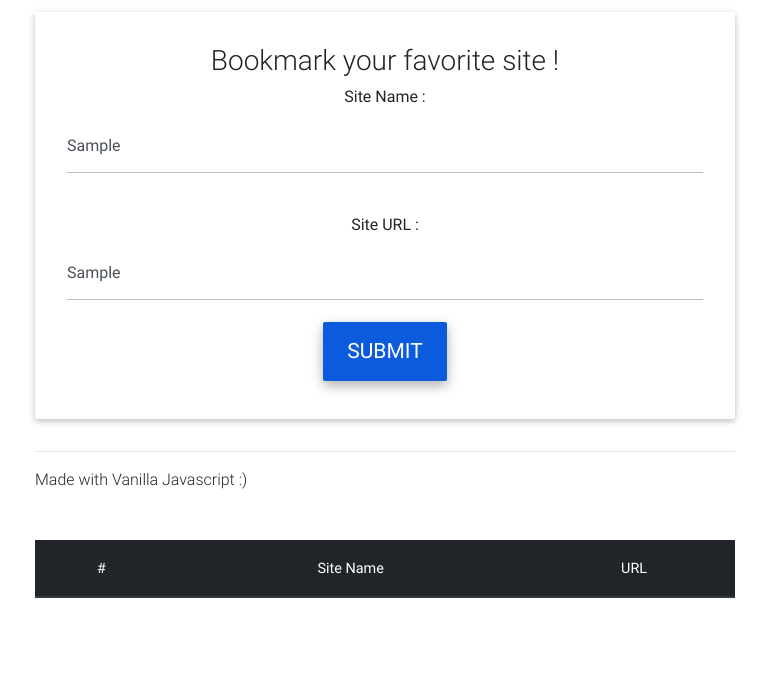
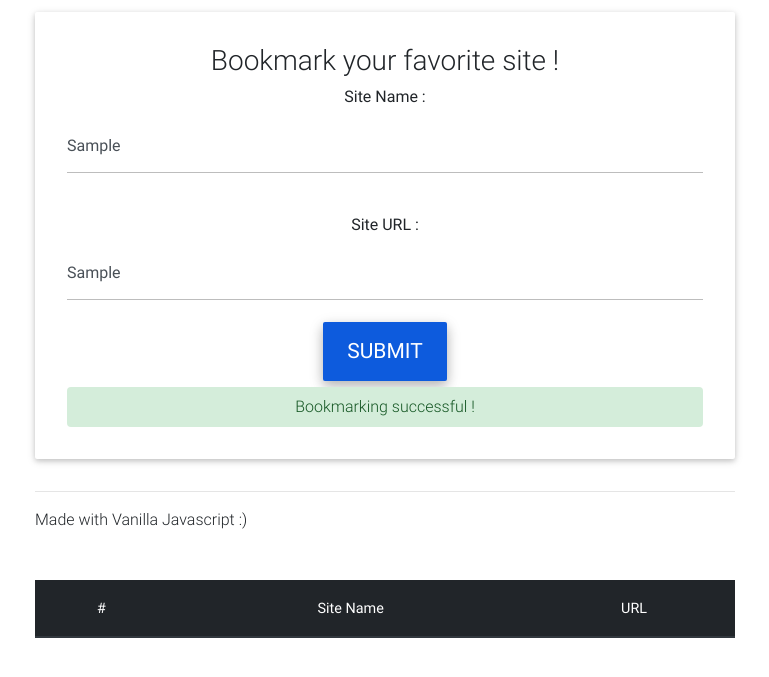
Before and after one commit to nateshmbhat/bookmarker-js, a website: page index.html in a window 1280 px wide. Both pictures are taken after typing "Sample", "Sample" into the empty fields and a click on the input "Submit". Shown: the part 123-800 px from the top of the page, without its empty margins (255-1024 px from the left). Drawn offline with Linux system fonts and the light colour scheme.

Commit message:
added bookmark success alert

```diff
--- a/index.html
+++ b/index.html
@@ -31,7 +31,7 @@
         </header>
        <div class="jumbotron">
 
-           <h3 class="text-center">Bookmark your favorite site !  </h3>
+           <h3 class=" text-center">Bookmark your favorite site !  </h3>
 
            <form  id="myform">
 
@@ -60,7 +60,14 @@
 
 
                 </form>
+
+                <div role="alert" id="bm_success" class="hidden text-center animated fadeIn h-100 p-2 rounded  alert-success">
+                    Bookmarking successful !
+
                 </div>
+    </div>
+
+
 
     <footer>
         <hr>
--- a/js/main.js
+++ b/js/main.js
@@ -1,7 +1,5 @@
-
 
 $('#myform').submit(submitclicked) ;
-
 
 function submitclicked(e)
 {
@@ -14,6 +12,7 @@ function submitclicked(e)
        name : site ,
        url : url
    }
+
 
 
    if(localStorage.getItem('bookmarks')==null)
@@ -39,6 +38,8 @@ function submitclicked(e)
        console.log(bookmarks) ;
 
    }
+
+   $('#bm_success').show() ;
 
     e.preventDefault() ;
 
```
Lines whose indentation alone changed are shown as unchanged.
